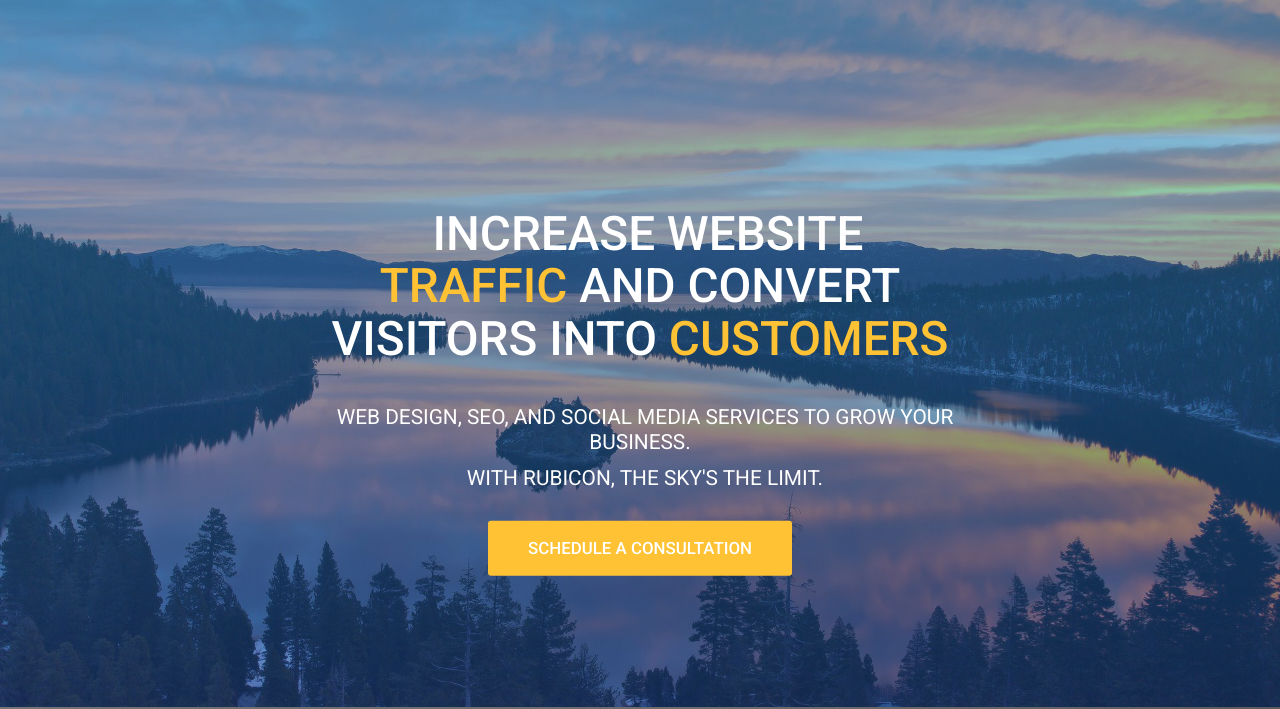
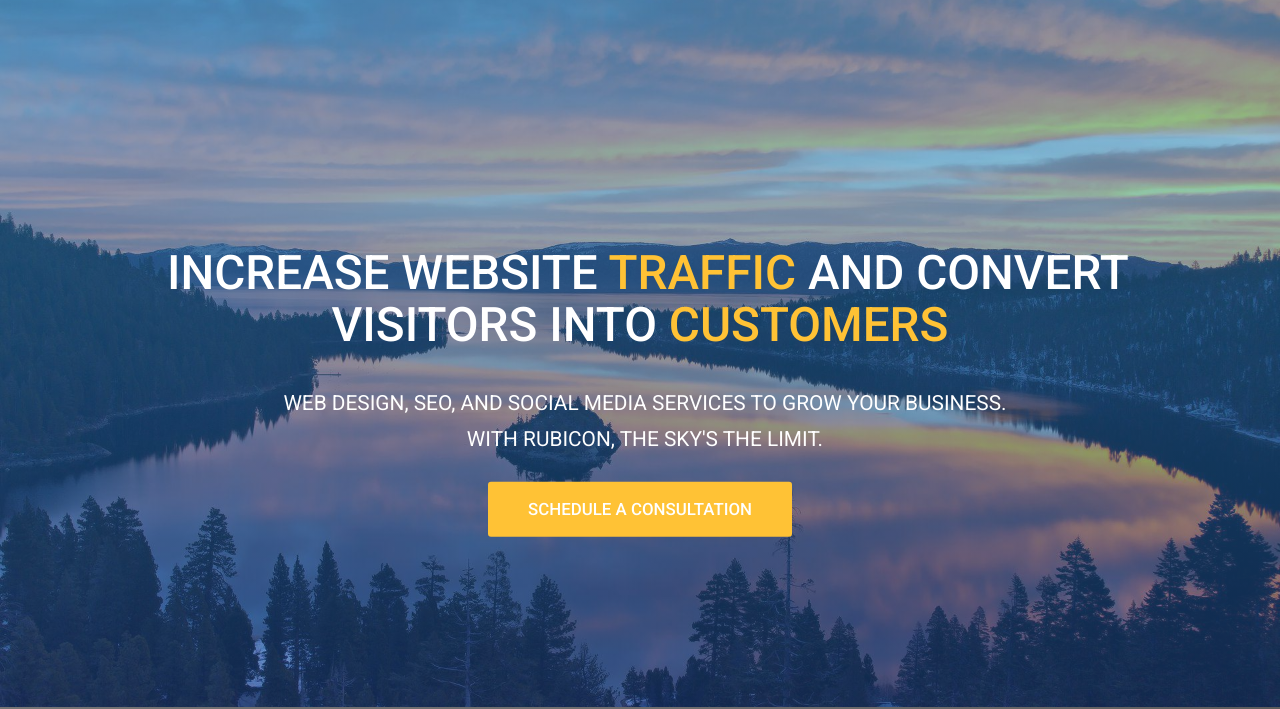
Before and after one commit to mjpolio/rubicon-new, a website: page index.html in a window 1280 px wide. Shown: the part 93-802 px from the top of the page. Drawn offline with Linux system fonts and the light colour scheme.

Commit message:
my changes3

```diff
--- a/index.html
+++ b/index.html
@@ -4,6 +4,7 @@
     <meta charset="UTF-8" />
     <meta http-equiv="X-UA-Compatible" content="IE=edge" />
     <meta name="viewport" content="width=device-width, initial-scale=1.0" />
+    <link rel="icon" type="image/png" href="/img/Shape3-cropped-gradient-small.png" size="400x16">
 
     <link rel="preconnect" href="https://fonts.googleapis.com" />
     <link rel="preconnect" href="https://fonts.gstatic.com" crossorigin />
--- a/sass/abstracts/_mixins.scss
+++ b/sass/abstracts/_mixins.scss
@@ -3,7 +3,8 @@
 0-600       Phone
 600-900     Tablet Portrait
 900-1200    Tablet Landscape
-[1200-1800] Normal
+1200-1440   Small Laptop
+[1440-1800] Normal
 1800+       Big Desktop
 
 Breakpoints:
@@ -35,7 +36,7 @@ Breakpoints:
     }
   }
   @if $breakpoint == small-lap {
-    //1200
+    //1440
     @media (max-width: 90em) {
       @content;
     }
--- a/sass/base/_typography.scss
+++ b/sass/base/_typography.scss
@@ -13,9 +13,16 @@
     animation-name: moveInDown;
     animation-duration: 1s;
 
+
+
     @include respond(small-lap) {
       padding: 1rem;
       font-size: 4.8rem;
+    }
+
+    @include respond(phone) {
+      padding: 1rem;
+      font-size: 8rem;
     }
   }
 
@@ -26,6 +33,11 @@
     text-indent: 1rem;
     margin-bottom: 1rem;
     padding: 2rem 0;
+
+    @include respond(phone) {
+      padding: 1rem;
+      font-size: 3rem;
+    }
 
     animation-name: moveInLeft;
     animation-duration: 3s;
--- a/sass/components/_navbar.scss
+++ b/sass/components/_navbar.scss
@@ -161,9 +161,9 @@
 .toggle .line1 {
   transform: rotate(45deg) translate(5px, 6px);
 
-  @include respond(phone) {
-    transform: rotate(45deg) translate(4px, 4px);
-  }
+  // @include respond(phone) {
+  //   transform: rotate(45deg) translate(4px, 4px);
+  // }
 }
 
 .toggle .line2 {
--- a/sass/components/_service-item.scss
+++ b/sass/components/_service-item.scss
@@ -100,16 +100,16 @@
 .line1-new {
   transform: rotate(45deg) translate(5px, 5px);
 
-  @include respond(tab-land) {
-    transform: rotate(45deg) translate(4px, 4px);
-  }
+  // @include respond(tab-land) {
+  //   transform: rotate(45deg) translate(4px, 4px);
+  // }
 
-  @include respond(phone) {
-    transform: rotate(45deg) translate(2px, 2px);
-  }
-  @include respond(big-desktop) {
-    transform: rotate(45deg) translate(8px, 8px);
-  }
+  // @include respond(phone) {
+  //   transform: rotate(45deg) translate(2px, 2px);
+  // }
+  // @include respond(big-desktop) {
+  //   transform: rotate(45deg) translate(8px, 8px);
+  // }
 }
 .line2-new {
   transform: rotate(-45deg) translate(5px, -5px);
--- a/sass/layout/_header.scss
+++ b/sass/layout/_header.scss
@@ -17,7 +17,11 @@
     transform: translate(-50%, -50%);
     text-align: center;
 
-    @include respond(phone) {
+    @include respond(small-lap) {
+      width: 80%;
+    }
+
+    @include respond(tab-land) {
       width: 90%;
     }
   }
```
Also changed, not shown: css/style.css.
